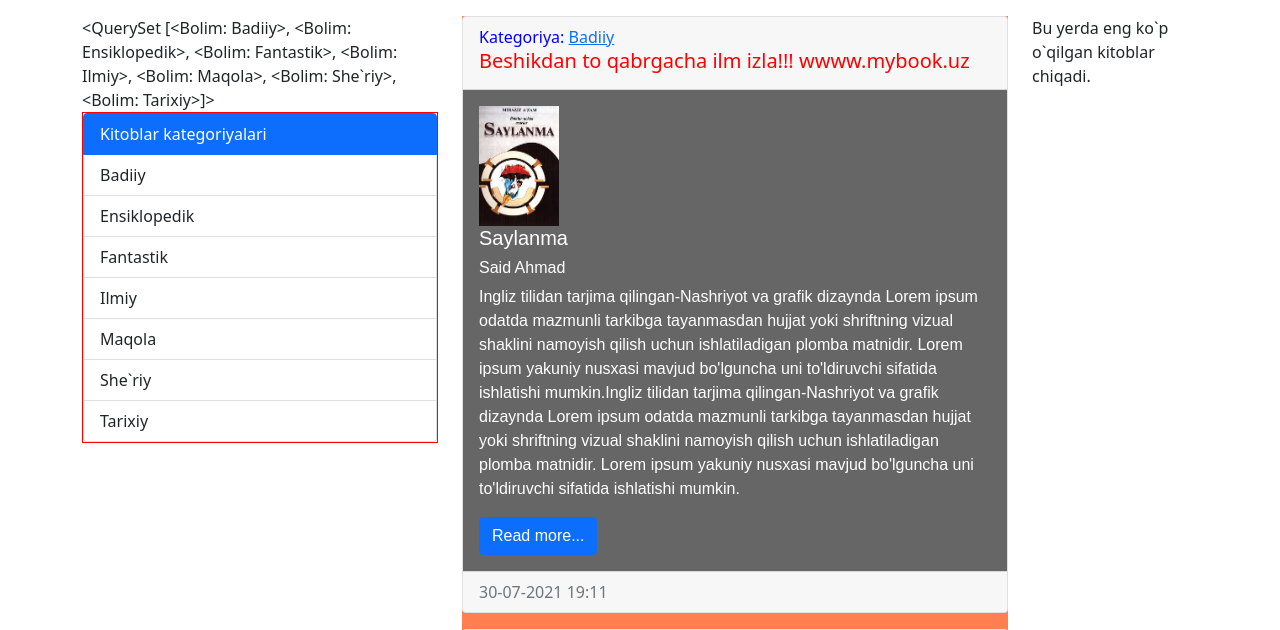
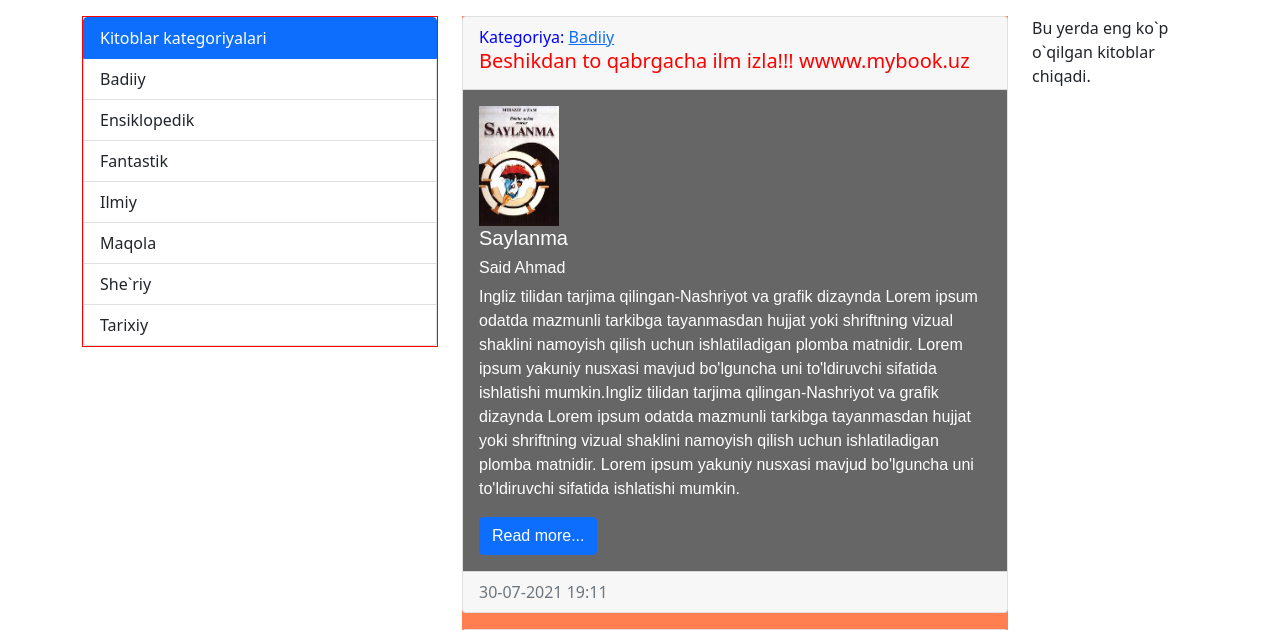
Before and after one commit to aslanovasadbekjon/library2, a Django app: page / in a window 1280 px wide. Shown: the part 56-686 px from the top of the page. Run offline with Django 3.2, Linux system fonts and the light colour scheme; data comes from the database, SQL or seed files in the repository.

Commit message:
9-dars yarmi
categoryda xato bor

```diff
--- a/librarySite/libnews/views.py
+++ b/librarySite/libnews/views.py
@@ -6,17 +6,17 @@ from .models import Obyekt, Bolim
 
 def index(request):
 	libnews = Obyekt.objects.all()
-	bolimlar = Bolim.objects.all()
+	# bolimlar = Bolim.objects.all()
 	context = {
 	'libnews':libnews,
 	'title':"Kitoblar olami",
-	'bolimlar': bolimlar,
+	# 'bolimlar': bolimlar,
 
 	}
 	return render(request,template_name= 'libnews/index.html',context=context)
 
 def get_bolim(request,bolim_id):
 	libnews = Obyekt.objects.filter(bolim_id=bolim_id)
-	bolimlar=Bolim.objects.all()
+	# bolimlar=Bolim.objects.all()
 	bolim = Bolim.objects.get(pk=bolim_id)
 	return render(request,'libnews/bolim.html',{'libnews':libnews, 'bolimlar':bolimlar,'bolim':bolim})
--- a/librarySite/templates/inc/_sidebar.html
+++ b/librarySite/templates/inc/_sidebar.html
@@ -1,5 +1,5 @@
 {% load libnews_tags %}
-{% get_bolimlar %}
+
 
 			<div class="col-md-12" style="border: 1px solid red">
 
@@ -8,6 +8,7 @@
 					    <a href="{% url 'home' %}" class="list-group-item list-group-item-action active" aria-current="true">
 					        Kitoblar kategoriyalari
 					    </a>
+					    {% get_bolimlar as bolimlar %}
 					    {% for item in bolimlar %}
 					    <a href="{% url 'bolim' item.pk %}" class="list-group-item list-group-item-action">{{ item.title }}</a>
 					    {% endfor %}
```
